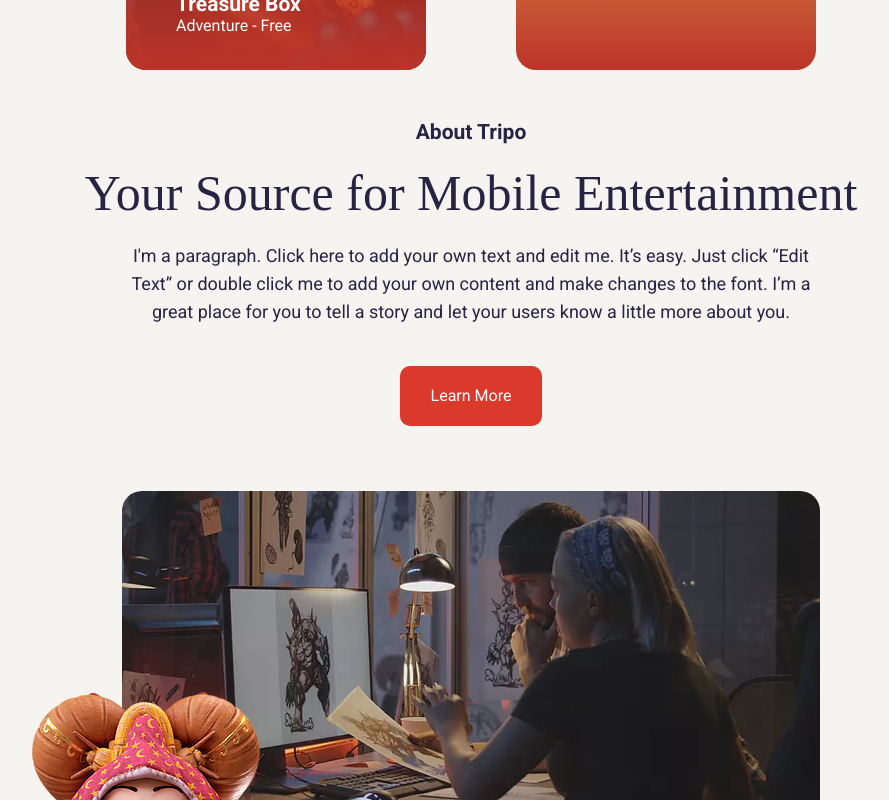
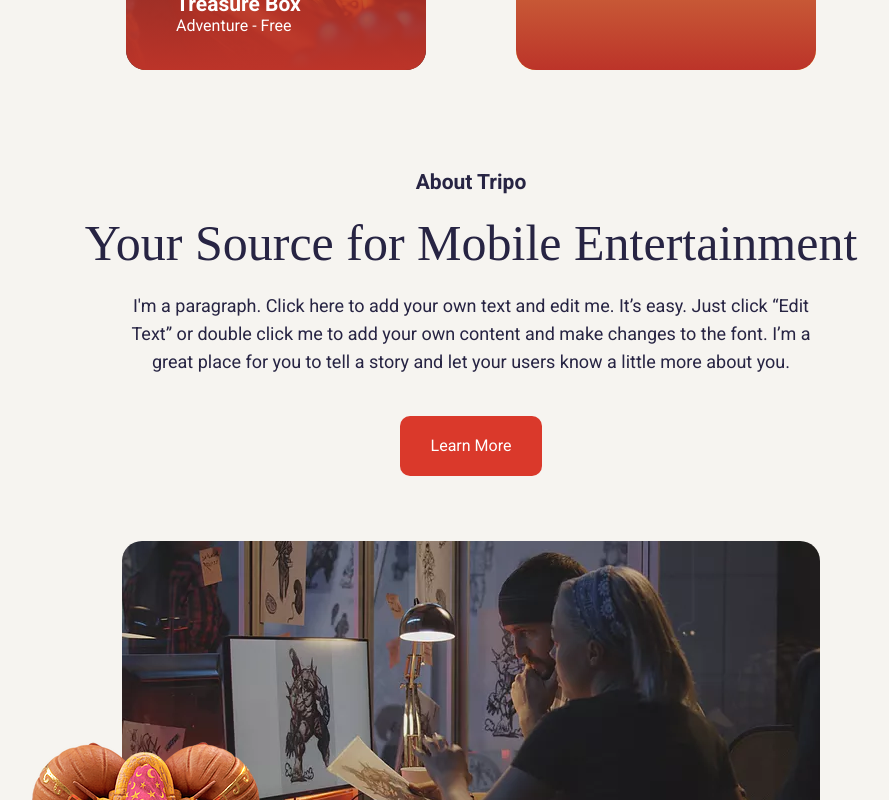
Before and after one commit to proe18/Tripo, a React (Create React App) app: page / in a window 1280 px wide. Shown: the part 1380-2180 px from the top of the page, without its empty margins (169-1058 px from the left). Built offline with nearby package versions, Linux system fonts and the light colour scheme; a web font is replaced by a local one.

Commit message:
fix home page and update package

```diff
--- a/src/components/about_home/AboutStyled.js
+++ b/src/components/about_home/AboutStyled.js
@@ -1,10 +1,35 @@
 import styled from 'styled-components'
 import { ButtonLinkStyled as ButtonLink } from '../button/ButtonStyled'
 
-export const Inner = styled.section``
+export const Inner = styled.section`
+    margin-top: 410px;
+
+    @media (max-width: 376px) {
+        margin-top: 1630px;
+    }
+
+    @media (min-width: 377px) and (max-width: 540px) {
+        margin-top: 1700px;
+    }
+
+    @media (min-width: 541px) and (max-width: 680px) {
+        margin-top: 1780px;
+    }
+
+    @media (min-width: 681px) and (max-width: 768px) {
+        margin-top: 900px;
+    }
+
+    @media (min-width: 769px) and (max-width: 1000px) {
+        margin-top: 800px;
+    }
+
+    @media (min-width: 1001px) and (max-width: 1319px) {
+        margin-top: 750px;
+    }
+`
 
 export const Heading = styled.div`
-    margin-top: 410px;
     text-align: center;
     color: ${({theme}) => theme.color.textColor};
 
@@ -20,30 +45,6 @@ export const Heading = styled.div`
             max-height: 55px;
             line-height: 55px;
         }
-    }
-
-    @media (max-width: 376px) {
-        margin-top: 1630px;
-    }
-
-    @media (min-width: 377px) and (max-width: 540px) {
-        margin-top: 1700px;
-    }
-
-    @media (min-width: 541px) and (max-width: 720px) {
-        margin-top: 650px;
-    }
-
-    @media (min-width: 740px) and (max-width: 767.5px) {
-        margin-top: 650px;
-    }
-
-    @media (min-width: 768px) and (max-width: 1000px) {
-        margin-top: 800px;
-    }
-
-    @media (min-width: 1001px) and (max-width: 1280px) {
-        margin-top: 700px;
     }
 `
 
--- a/src/components/header-home/HeaderStyled.js
+++ b/src/components/header-home/HeaderStyled.js
@@ -131,11 +131,11 @@ export const Games = styled.div`
     align-items: center;
     margin-top: 228px;
 
-    @media (max-width: 690px) {
+    @media (max-width: 680px) {
         flex-direction: column;
     }
 
-    @media (min-width: 690px) and (max-width: 1319px) {
+    @media (min-width: 681px) and (max-width: 1319px) {
         flex-wrap: wrap;
     }
 
@@ -259,12 +259,11 @@ export const Game = styled(ReactRouterLink)`
         -webkit-transform: scale(1.1);
     }
 
-    @media (max-width: 376px) {
+    @media (max-width: 360px) {
         max-height: 375px;
-        margin-bottom: 8px;
     }
 
-    @media (min-width: 360px) and (max-width: 540px) {
+    @media (max-width: 540px) {
         margin-bottom: 10px;
     }
 
@@ -289,12 +288,11 @@ export const More = styled.div`
     }
 
     ${Heading} {
-        width: 80%;
+        width: 100%;
         max-width: 300px;
         min-height: 398px;
         color: #000;
-        padding-top: 0;
-        margin: 49% 10%;
+        padding: 49% 10%;
         position: absolute;
         text-align: center;
         font-size: 4rem;
@@ -304,13 +302,8 @@ export const More = styled.div`
         -webkit-transition: ease-in-out 0.9s;
 
         @media (max-width: 280px) {
-            margin: 65% 10%;
+            padding: 65% 10%;
         }
-
-        @media (min-width: 281px) and (max-width: 415px) {
-            margin: 53% 10%;
-        }
-
     }
 
     ${Title} {
@@ -331,7 +324,7 @@ export const More = styled.div`
         -webkit-transform: scale(1.1);
     }
 
-    @media (max-width: 1286px) {
+    @media (max-width: 1280px) {
         &:hover ${Heading} {
             transform: none;
             -ms-transform: none;
@@ -340,16 +333,7 @@ export const More = styled.div`
         }
     }
 
-    @media (min-width: 541px) and (max-width: 912px) {
-        margin-top: 10px;
-    }
-
-    @media (min-width: 653px) and (max-width: 668px) {
-        max-width: 250px;
-        min-height: 350px;
-    }
-
-    @media (min-width: 1001px) and (max-width: 1319px) {
+    @media (min-width: 681px) and (max-width: 1319px) {
         margin-top: -30px;
     }
 `
--- a/src/components/our-games_home/OurGamesStyled.js
+++ b/src/components/our-games_home/OurGamesStyled.js
@@ -25,11 +25,13 @@ export const Background = styled.div`
         margin-top: -415px;
     }
 
+    @media (max-width: 540px) {
+        background: none;
+    }
+
     @media (max-width: 280px) {
         max-width: 252px;
         margin-top: 70px;
-        /* background-size: contain; */
-        background: none;
 
         & > ${Image} {
             max-width: 185px;
```
Also changed, not shown: package.json (+3 -4 lines), 2 other files (tests, documents, lock files or other folders).
